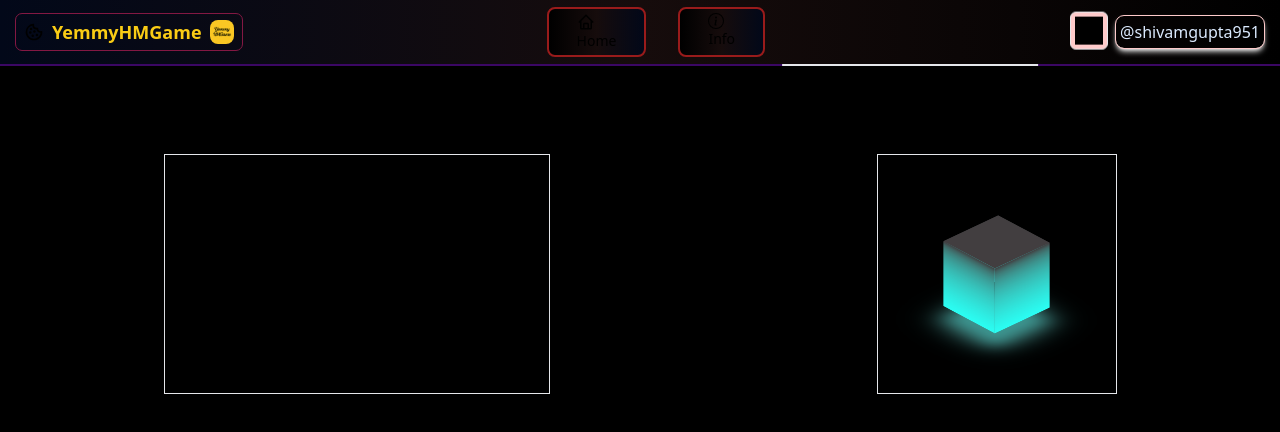
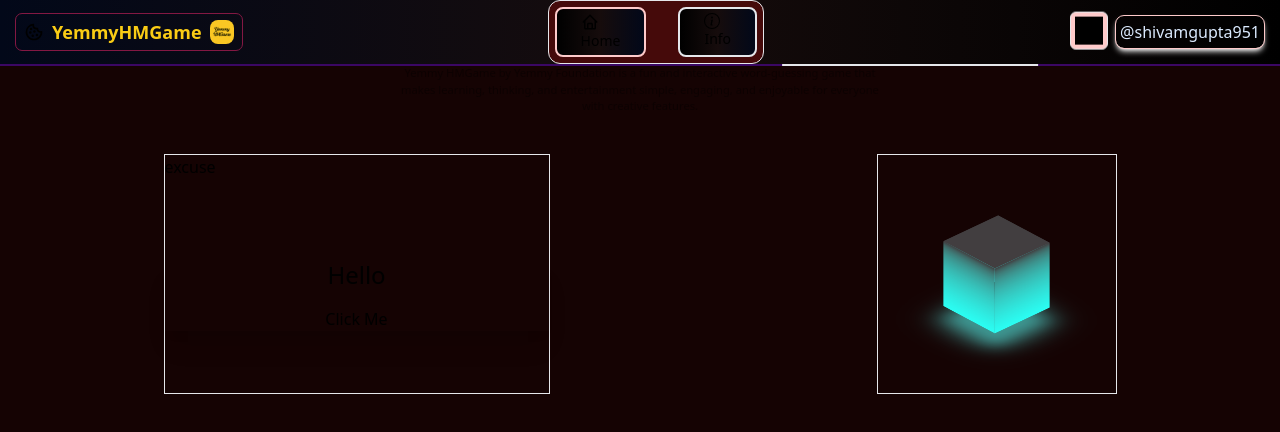
Before and after one commit to shivamgupta951/YemmyHMGame, a React (Vite) app: page / in a window 1280 px wide. Shown: the top 432 px of the page. Built offline with nearby package versions, Linux system fonts and the light colour scheme.

Commit message:
updated nav section and background color of base!

```diff
--- a/src/App.tsx
+++ b/src/App.tsx
@@ -7,7 +7,7 @@ function App() {
     return words[Math.floor(Math.random() * words.length)];
   });
   return (
-    <div className="min-h-screen flex flex-col bg-black">
+    <div className="min-h-screen flex flex-col bg-[#150303]">
       <Navbar />
       <div className="flex justify-around mt-10">
         <div className="border">
--- a/src/components/Bar.tsx
+++ b/src/components/Bar.tsx
@@ -18,11 +18,11 @@ const Bar = () => {
         ></motion.div>
       </div>
 
-      <div className="bg-gradient-to-r from-base-100 via-base-300 to-blue-950 h-12 opacity-40 flex justify-center items-center md:text-[70%] px-8 md:px-10 rounded-2xl w-[60%]">
-        <div className="md:w-[85%] lg:w-[55%] text-center">
-          Yemmy Meet by Yemmy Foundation is a secure and reliable video calling
-          platform that makes online meetings simple, collaborative, and
-          accessible for everyone with modern features.
+      <div className="bg-gradient-to-r from-base-300 via-base-300 to-blue-950 h-12 opacity-40 flex justify-center items-center md:text-[70%] px-8 md:px-4 rounded-2xl w-[60%]">
+        <div className="md:w-[85%] lg:w-[65%] text-center">
+          Yemmy HMGame by Yemmy Foundation is a fun and interactive
+          word-guessing game that makes learning, thinking, and entertainment
+          simple, engaging, and enjoyable for everyone with creative features.
         </div>
       </div>
     </div>
--- a/src/components/Navbar.tsx
+++ b/src/components/Navbar.tsx
@@ -1,12 +1,13 @@
-import React from "react";
 import Bar from "./Bar";
-import { BiCookie, BiHome, BiInfoSquare } from "react-icons/bi";
+import { BiCookie, BiHome } from "react-icons/bi";
 import YemmyHMGame_logo from "../assets/YemmyHMGame_logo.png";
 import { motion } from "framer-motion";
-import { BsGithub, BsInfoCircle } from "react-icons/bs";
+import { BsInfoCircle } from "react-icons/bs";
 import { DiGithubBadge } from "react-icons/di";
+import { useState } from "react";
 
 const Navbar = () => {
+  const [activeNav, setActiveNav] = useState("home");
   return (
     <>
       <div className="bg-gradient-to-l from-black via-[#160c0c] to-[#020819] flex justify-between items-center h-16 w-full px-4">
@@ -19,27 +20,50 @@ const Navbar = () => {
           <div className="size-5 rounded-lg bg-primary/10 flex items-center justify-center">
             <BiCookie className="w-5 h-5 text-primary" />
           </div>
-          <div className="md:text-[80%] font-bold lg:text-lg text-yellow-400">YemmyHMGame</div>
+          <div className="md:text-[80%] font-bold lg:text-lg text-yellow-400">
+            YemmyHMGame
+          </div>
           <img
             src={YemmyHMGame_logo}
             alt="logo"
             className="md:size-6 size-8 rounded-lg"
           />
         </motion.div>
-        <div className="flex p-2 space-x-8">
-          <div className="hover:border-red-200 p-1 rounded-lg text-sm px-7 bg-gradient-to-r btn border-2 border-red-800">
+        <div className="flex p-[6px] space-x-8 border rounded-xl bg-red-950">
+          <div
+            className={`p-1 rounded-lg text-sm px-6 bg-gradient-to-r btn border-2 ${
+              activeNav == "home" ? "border-red-200" : ""
+            }`}
+            onClick={() => {
+              setActiveNav("home");
+            }}
+          >
             <BiHome size={18}></BiHome> Home
           </div>
-          <div className="hover:border-red-200 p-1 rounded-lg text-sm px-7 bg-gradient-to-r btn border-2 border-red-800">
+          <div
+            className={`p-1 rounded-lg text-sm px-6 bg-gradient-to-r btn border-2 ${
+              activeNav == "info" ? "border-red-200" : ""
+            }`}
+            onClick={() => {
+              setActiveNav("info");
+            }}
+          >
             <BsInfoCircle size={16}></BsInfoCircle> Info
           </div>
         </div>
-        <div className="flex space-x-2 items-center cursor-pointer">
+        <a
+          className="flex space-x-2 items-center cursor-pointer"
+          href="https://github.com/shivamgupta951"
+          target="_blank"
+          rel="noopener noreferrer"
+        >
           <div className="p-1 border bg-red-200 rounded-md animate-bounce">
             <DiGithubBadge size={28} className="bg-black"></DiGithubBadge>
           </div>
-          <div className="outline-1 outline p-1 rounded-lg outline-red-200 text-blue-100 shadow-white shadow-md">@shivamgupta951</div>
-        </div>
+          <div className="outline-1 outline p-1 rounded-lg outline-red-200 text-blue-100 shadow-white shadow-md">
+            @shivamgupta951
+          </div>
+        </a>
       </div>
       <Bar />
     </>
```
